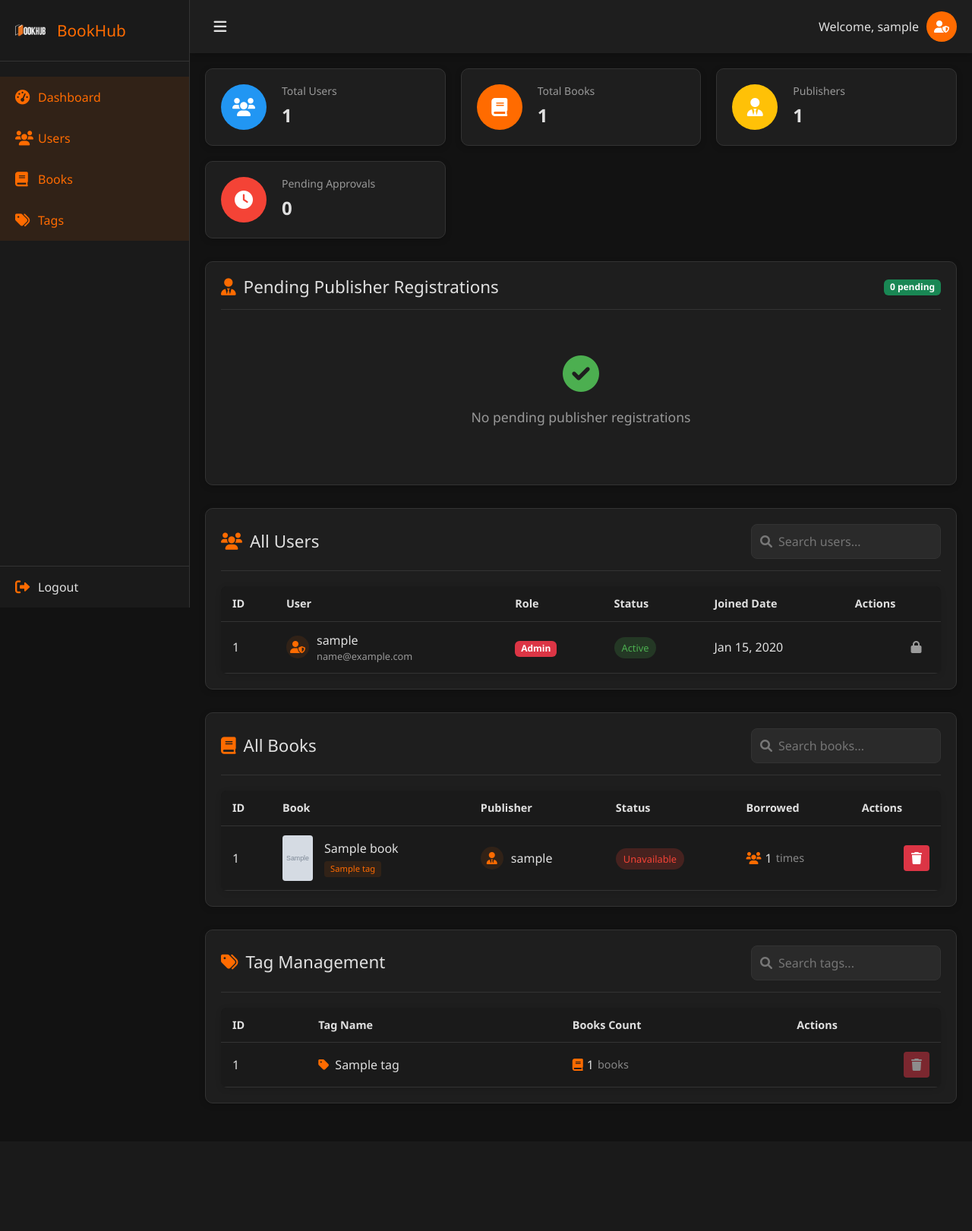
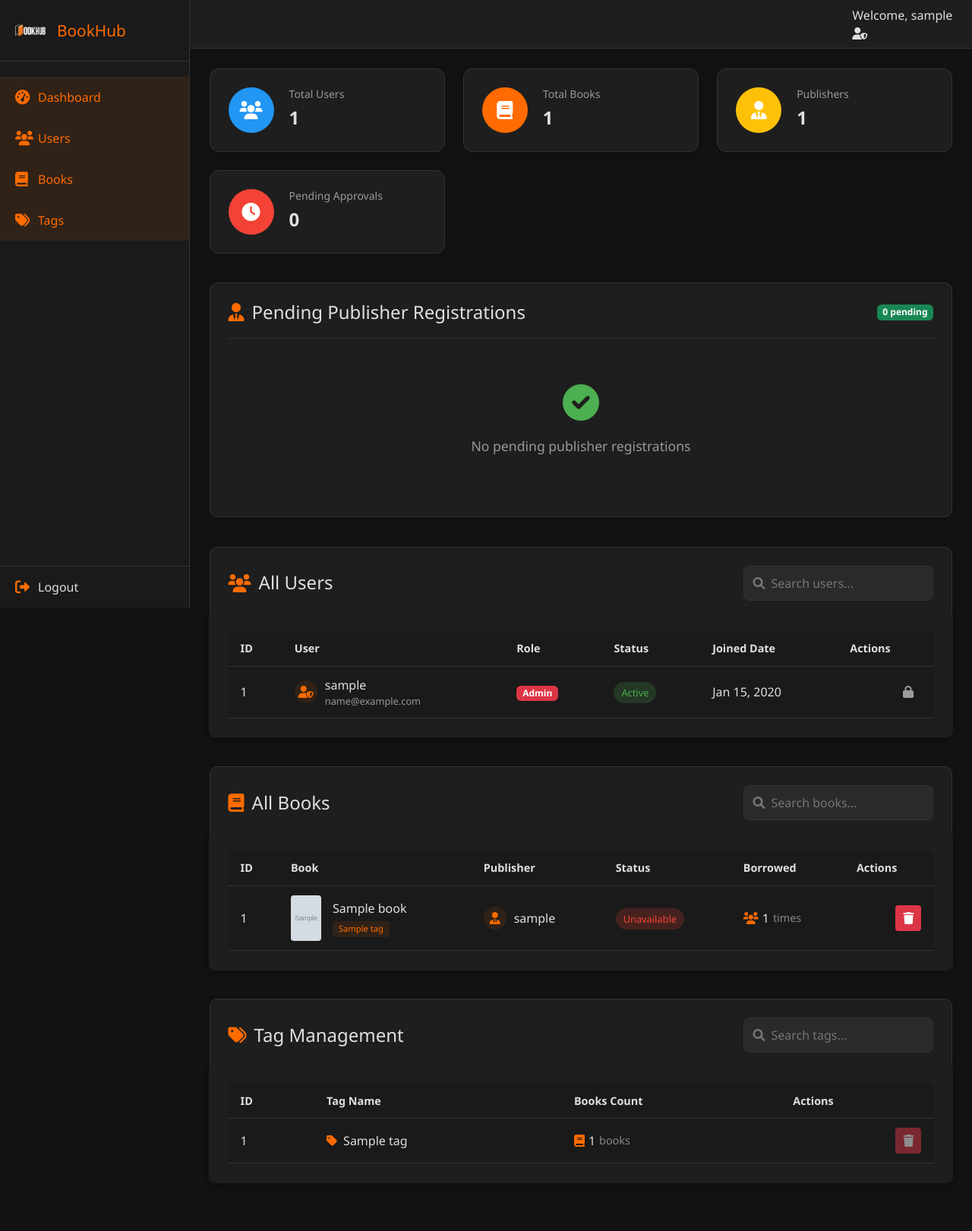
Before and after one commit to likelessly/SE-BookHub, a Django app: page /adminpanel/dashboard/ in a window 1280 px wide. Shown: the whole page at 76% size. Before the commit the page ends 1453 px from the top, so only its background shows below. Run offline with Django 5.2, Linux system fonts and the light colour scheme; a user stored in the database is signed in; tables that the repository leaves empty hold one stand-in row (values such as "Sample post"); grey boxes marked "Sample" are stand-in pictures; parts of the project's set-up code (start-up, migrations or seed data) failed here and were passed over.

Commit message:
v2.4.7(fix admin ui)

```diff
--- a/backend/admin_dashboard/static/dashboard.css
+++ b/backend/admin_dashboard/static/dashboard.css
@@ -14,9 +14,13 @@
   --warning-color: #FFC107;
   --danger-color: #F44336;
   --info-color: #2196F3;
-  --sidebar-width: 250px;
-  --sidebar-collapsed-width: 70px;
-  --header-height: 70px;
+  --sidebar-width: min(250px, 25vw);
+  --sidebar-collapsed-width: min(70px, 10vw);
+  --header-height: max(60px, 8vh);
+  --container-padding: clamp(0.5rem, 2vw, 2rem);
+  --card-spacing: clamp(0.75rem, 2vw, 1.5rem);
+  --font-size-base: clamp(14px, 1vw, 16px);
+  --font-size-heading: clamp(1.2rem, 2vw, 1.5rem);
 }
 
 /* Global Styles */
@@ -80,12 +84,16 @@ ul {
 /* Sidebar */
 .sidebar {
   width: var(--sidebar-width);
-  background-color: var(--sidebar-bg);
   height: 100vh;
   position: fixed;
+  left: 0;
+  top: 0;
+  background-color: var(--sidebar-bg);
+  border-right: 1px solid var(--border-color);
+  z-index: 1000;
   transition: all 0.3s ease;
-  z-index: 100;
-  border-right: 1px solid var(--border-color);
+  overflow-y: auto;
+  overflow-x: hidden;
 }
 
 .sidebar.collapsed {
@@ -211,11 +219,11 @@ ul {
 /* Main Content */
 .main-content {
   margin-left: var(--sidebar-width);
-  flex: 1;
+  padding: var(--container-padding);
+  padding-top: calc(var(--header-height) + var(--container-padding));
+  min-height: 100vh;
   transition: all 0.3s ease;
-  padding: 20px;
-  padding-top: calc(var(--header-height) + 20px);
-  background-color: var(--bg-color);
+  width: calc(100% - var(--sidebar-width));
 }
 
 .main-content.expanded {
@@ -230,12 +238,13 @@ header {
   left: var(--sidebar-width);
   height: var(--header-height);
   background-color: var(--card-bg);
-  z-index: 99;
-  box-shadow: 0 2px 10px rgba(0, 0, 0, 0.2);
-  transition: all 0.3s ease;
+  border-bottom: 1px solid var(--border-color);
+  z-index: 999;
+  padding: 0 var(--container-padding);
   display: flex;
   align-items: center;
-  padding: 0 20px;
+  justify-content: space-between;
+  transition: all 0.3s ease;
 }
 
 .main-content.expanded ~ header {
@@ -247,53 +256,51 @@ header {
   align-items: center;
   justify-content: space-between;
   width: 100%;
+  height: 100%;
+}
+
+.header-left {
+  display: flex;
+  align-items: center;
+  gap: 1rem;
+}
+
+.header-right {
+  display: flex;
+  align-items: center;
+  gap: 1rem;
 }
 
 .menu-toggle {
-  font-size: 1.2rem;
-  cursor: pointer;
   width: 40px;
   height: 40px;
-  display: flex;
+  display: none;
   align-items: center;
   justify-content: center;
-  border-radius: 50%;
+  background: transparent;
+  border: none;
+  color: var(--text-color);
+  cursor: pointer;
+  font-size: 1.5rem;
   transition: all 0.3s ease;
 }
 
 .menu-toggle:hover {
-  background-color: rgba(255, 255, 255, 0.1);
-}
-
-.user-info {
-  display: flex;
-  align-items: center;
-  gap: 10px;
-}
-
-.user-avatar {
-  width: 40px;
-  height: 40px;
-  border-radius: 50%;
-  background-color: var(--primary-color);
-  display: flex;
-  align-items: center;
-  justify-content: center;
-  color: white;
+  color: var(--primary-color);
 }
 
 /* Dashboard Stats */
 .dashboard-stats {
   display: grid;
-  grid-template-columns: repeat(auto-fill, minmax(250px, 1fr));
-  gap: 20px;
-  margin-bottom: 30px;
+  grid-template-columns: repeat(auto-fit, minmax(min(250px, 100%), 1fr));
+  gap: var(--card-spacing);
+  margin-bottom: clamp(1.5rem, 3vw, 3rem);
 }
 
 .stat-card {
   background-color: var(--card-bg);
-  border-radius: 10px;
-  padding: 20px;
+  border-radius: clamp(8px, 1vw, 12px);
+  padding: clamp(1rem, 2vw, 1.5rem);
   display: flex;
   align-items: center;
   box-shadow: 0 2px 8px rgba(0, 0, 0, 0.2);
@@ -397,8 +404,8 @@ header {
 .section {
   background-color: var(--card-bg);
   border-radius: 10px;
-  padding: 20px;
-  margin-bottom: 30px;
+  padding: clamp(1rem, 2vw, 1.5rem);
+  margin-bottom: clamp(1.5rem, 3vw, 2.5rem);
   box-shadow: 0 2px 8px rgba(0, 0, 0, 0.2);
   border: 1px solid var(--border-color);
 }
@@ -408,13 +415,13 @@ header {
   justify-content: space-between;
   align-items: center;
   margin-bottom: 20px;
-  padding-bottom: 15px;
+  padding-bottom: clamp(0.75rem, 1.5vw, 1.25rem);
   border-bottom: 1px solid var(--border-color);
 }
 
 .section-header h2 {
   margin: 0;
-  font-size: 1.4rem;
+  font-size: var(--font-size-heading);
   display: flex;
   align-items: center;
   gap: 10px;
@@ -464,6 +471,9 @@ header {
   background-color: var(--card-bg);
   border-radius: 8px;
   box-shadow: 0 2px 8px rgba(0, 0, 0, 0.1);
+  margin: calc(-1 * var(--container-padding));
+  padding: var(--container-padding);
+  width: calc(100% + (var(--container-padding) * 2));
 }
 
 .table {
@@ -476,12 +486,13 @@ header {
 
 .table thead th {
   background-color: var(--table-header-bg);
-  padding: 12px 15px;
+  padding: clamp(0.5rem, 1vw, 0.75rem) clamp(0.75rem, 1.5vw, 1rem);
   text-align: left;
   font-weight: 600;
   font-size: 0.9rem;
   color: #999;
   border-bottom: 1px solid var(--border-color);
+  white-space: nowrap;
 }
 
 .table tbody tr {
@@ -493,9 +504,10 @@ header {
 }
 
 .table tbody td {
-  padding: 12px 15px;
+  padding: clamp(0.5rem, 1vw, 0.75rem) clamp(0.75rem, 1.5vw, 1rem);
   border-bottom: 1px solid var(--border-color);
   vertical-align: middle;
+  white-space: nowrap;
 }
 
 .table-user {
--- a/backend/admin_dashboard/templates/admin_dashboard/dashboard.html
+++ b/backend/admin_dashboard/templates/admin_dashboard/dashboard.html
@@ -13,7 +13,8 @@
 
 <body>
   <!-- Sidebar Navigation -->
-  <div class="sidebar">
+  <div class="sidebar-overlay"></div>
+  <nav class="sidebar">
     <div class="sidebar-header">
       <div class="logo">
         <img src="{% static 'Bookhub.png' %}" alt="BookHub Logo">
@@ -54,15 +55,17 @@
         <span>Logout</span>
       </a>
     </div>
-  </div>
+  </nav>
 
-  <!-- Main Content -->
-  <div class="main-content">
-    <header>
-      <div class="header-content">
-        <div class="menu-toggle">
+  <!-- Header -->
+  <header>
+    <div class="header-content">
+      <div class="header-left">
+        <button class="menu-toggle">
           <i class="fas fa-bars"></i>
-        </div>
+        </button>
+      </div>
+      <div class="header-right">
         <div class="user-info">
           <span>Welcome, {{ request.user.username }}</span>
           <div class="user-avatar">
@@ -70,8 +73,11 @@
           </div>
         </div>
       </div>
-    </header>
+    </div>
+  </header>
 
+  <!-- Main Content -->
+  <div class="main-content">
     <!-- Dashboard Stats -->
     <div class="dashboard-stats">
       <div class="stat-card">
```
Also changed, not shown: other parts of backend/admin_dashboard/static/dashboard.css (+122 -56 lines), backend/admin_dashboard/static/dashboard.js (added, +21 -0 lines).
